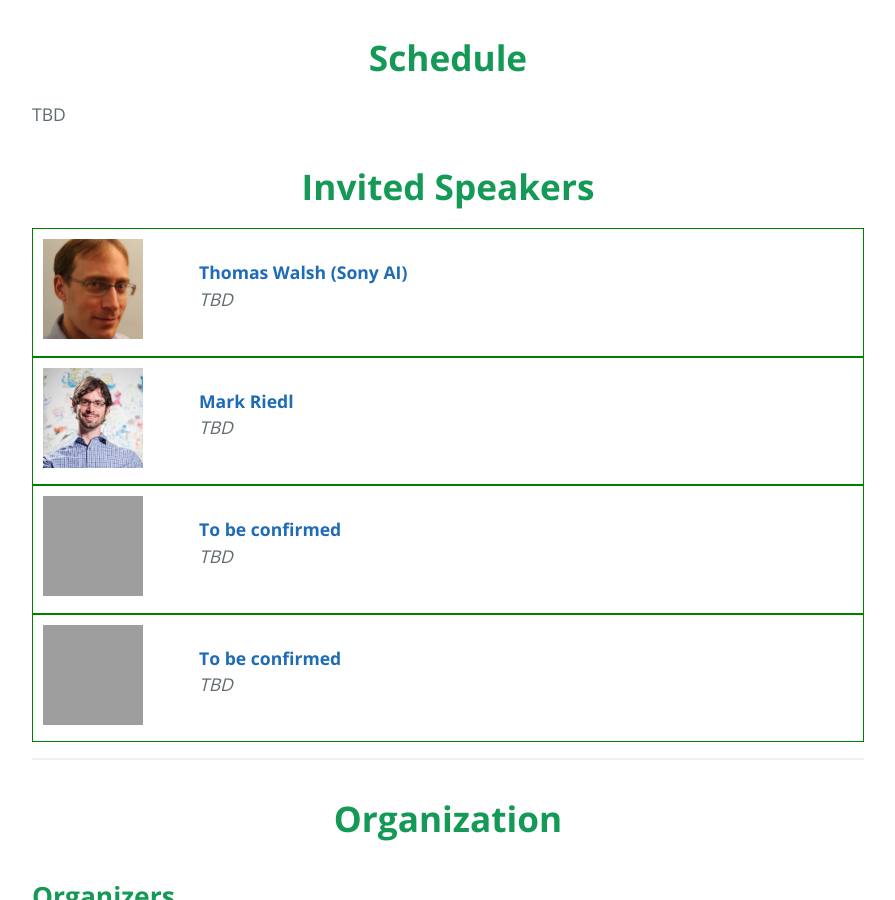
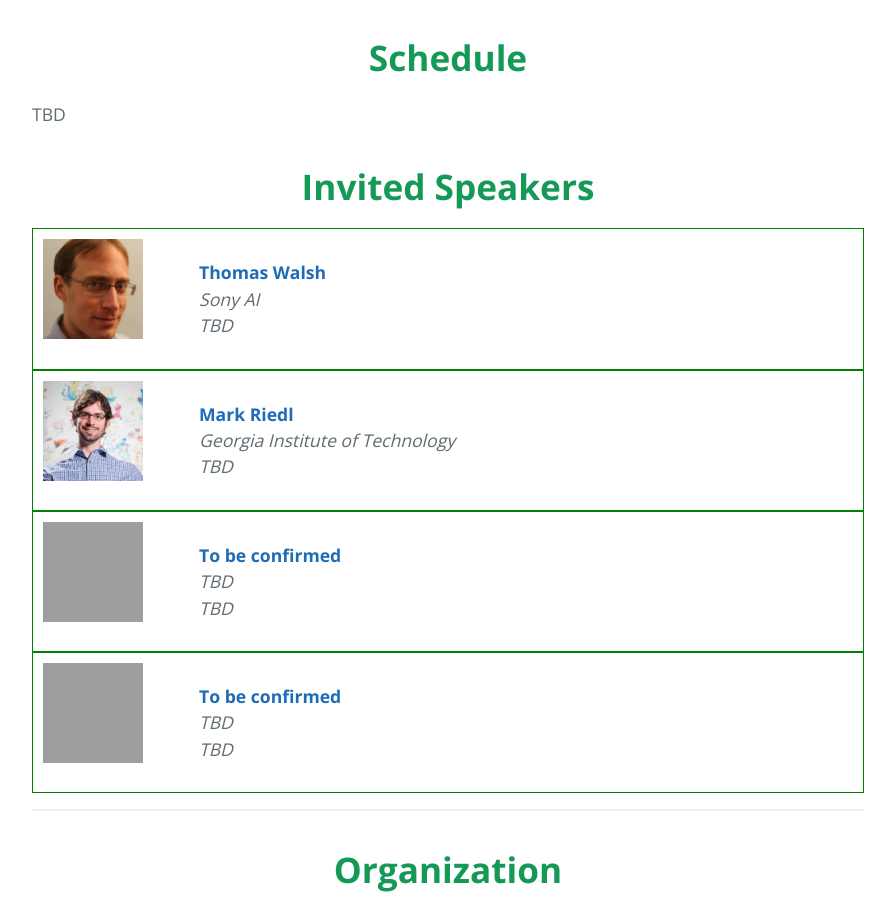
Before and after one commit to XAI4DRL/XAI4DRL.github.io, a Jekyll site: the page built from index.md, in a window 1280 px wide and 900 px high, scrolled down 1379 px. Shown: the whole window, without its empty margins (192-1087 px from the left). Built offline with Jekyll 4.4.1, drawn with Linux system fonts in a browser that asks for light colours; grey boxes are pictures that could not be loaded.

Commit message:
added affiliation field to speakers

```diff
--- a/index.md
+++ b/index.md
@@ -46,7 +46,9 @@ Note: XAI methods applied to deep reinforcement learning models will be prefered
     <div class="speaker" style="margin:0;">
           <div style="padding-top: 30px;
   padding-bottom: 30px;">
-         <strong><a href="http://www.thomasjwalsh.net/">Thomas Walsh (Sony AI)</a></strong>
+         <strong><a href="http://www.thomasjwalsh.net/">Thomas Walsh </a></strong>
+         <br>
+         <em>Sony AI</em>
          <br>
          <em>TBD</em>
         </div>
@@ -61,7 +63,8 @@ Note: XAI methods applied to deep reinforcement learning models will be prefered
         <div class="speaker" style="margin:0;">
       <div style="padding-top: 30px;
   padding-bottom: 30px;">
-        <a href="https://eilab.gatech.edu/"><strong>Mark Riedl</strong></a><br>
+        <a href="https://eilab.gatech.edu/"><strong>Mark Riedl </strong></a><br>
+        <em>Georgia Institute of Technology</em> <br>
         <em>TBD</em>
       </div>
     </div>
@@ -76,6 +79,8 @@ Note: XAI methods applied to deep reinforcement learning models will be prefered
   padding-bottom: 30px;">
         <a href="https://www.tbd.it/"><strong>To be confirmed</strong></a><br>
         <em>TBD</em>
+        <br>
+         <em>TBD</em>
       </div>
     </div>
 </div>
@@ -89,6 +94,8 @@ Note: XAI methods applied to deep reinforcement learning models will be prefered
   padding-bottom: 30px;">
         <a href="https://www.tbd.it/"><strong>To be confirmed</strong></a><br>
         <em>TBD</em>
+        <br>
+         <em>TBD</em>
       </div>
     </div>
 </div>
```
